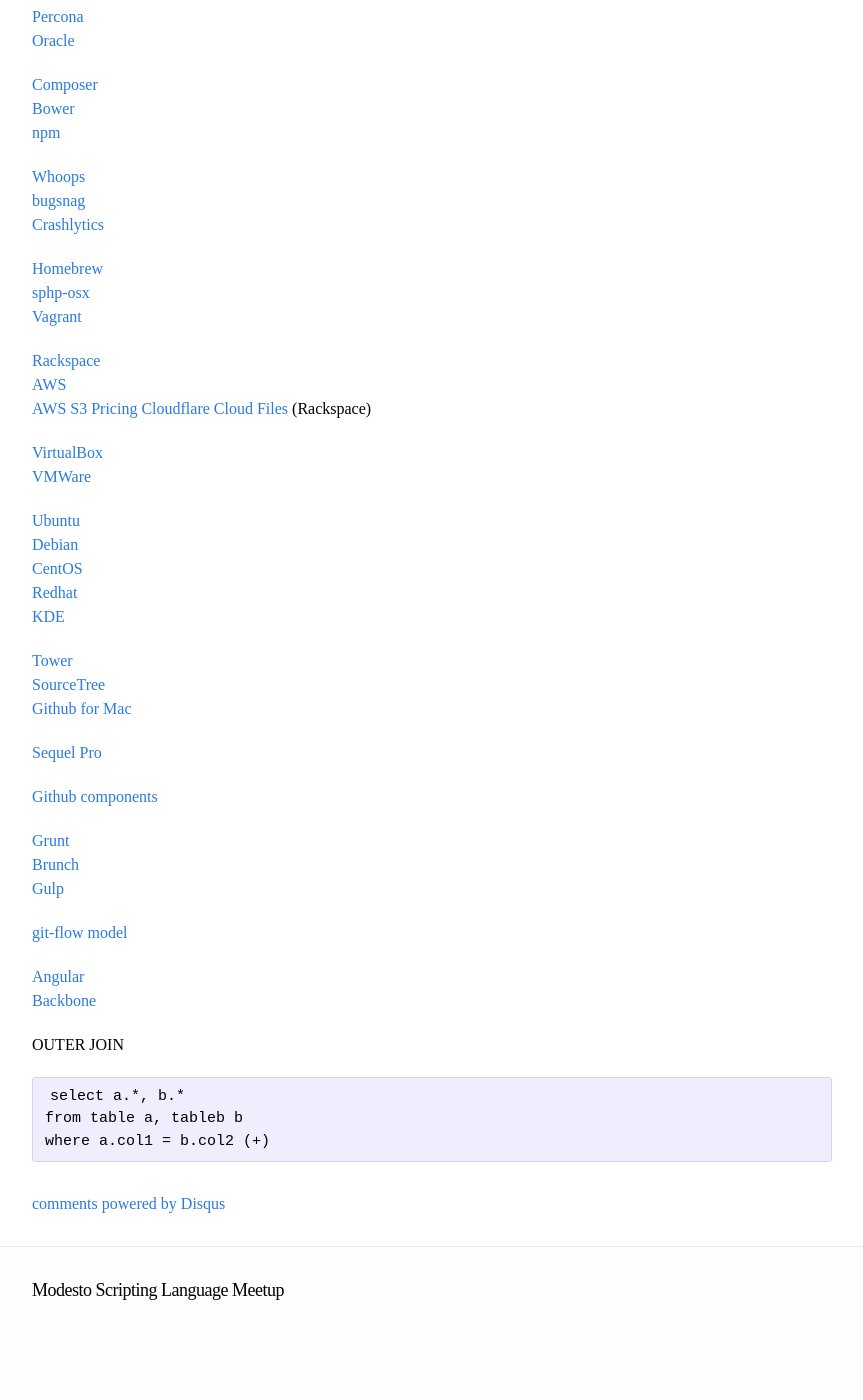
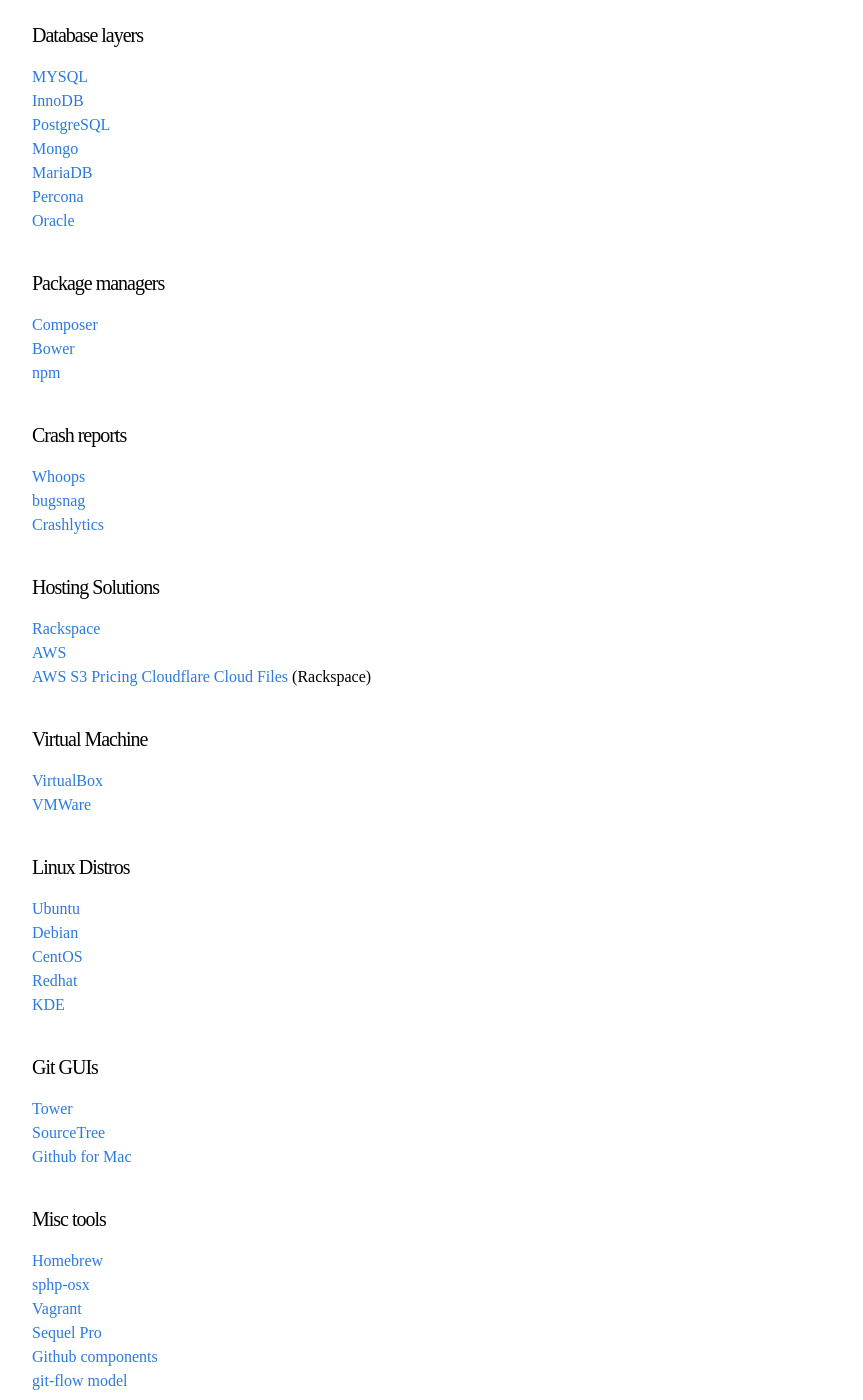
Before and after one commit to MSLM/mslm.github.io, a Jekyll site: the page built from _posts/2014-10-21-deployment-methodology-demonstrations.md, in a window 1280 px wide and 1400 px high, scrolled down 997 px. Shown: the whole window, without its empty margins (208-1071 px from the left). Built offline with Jekyll 4.4.1, drawn with Linux system fonts in a browser that asks for light colours; some web fonts are replaced; comment, search, counter and statistics services are not loaded; before the commit the page ends 2346 px from its top, so only the background shows below that; some of the changed text lies outside the part shown.

Commit message:
Added better headings, etc...

````diff
--- a/_posts/2014-10-21-deployment-methodology-demonstrations.md
+++ b/_posts/2014-10-21-deployment-methodology-demonstrations.md
@@ -9,18 +9,20 @@
 
 We discussed holding a hackathon ([event link](http://www.meetup.com/Modesto-Scripting-Language-Meetup/events/203495412)).
 
-"Show Notes":
+"Show Notes": (in the general order that we discussed them)
 
 #### Text Editors
 [Komodo](http://komodoide.com)
 [Sublime Text](http://www.sublimetext.com)
 [PYcharm](https://www.jetbrains.com/pycharm/)
 
+#### PHP Frameworks
 [CakePHP](http://cakephp.org/)
 [Laravel](http://laravel.com/)
 [Symfony](http://symfony.com/)
 [Magento](http://magento.com/)
 
+#### Deployment tools
 [Git hooks](http://githooks.com/) (post-receive hooks)
 [Capistrano](http://capistranorb.com/)
 [Rocketeer](http://rocketeer.autopergamene.eu/)
@@ -30,6 +32,7 @@
 [Puppet](http://puppetlabs.com/)
 [Salt](http://www.saltstack.com/)
 
+#### Database layers
 [MYSQL](http://www.mysql.com/)
 [InnoDB](http://en.wikipedia.org/wiki/InnoDB)
 [PostgreSQL](http://www.postgresql.org/)
@@ -38,53 +41,61 @@
 [Percona](http://www.percona.com/)
 [Oracle](https://www.oracle.com/database/index.html)
 
+#### Package managers
 [Composer](https://getcomposer.org/)
 [Bower](http://bower.io/)
 [npm](https://www.npmjs.org/)
 
+#### Crash reports
 [Whoops](http://filp.github.io/whoops/)
 [bugsnag](https://bugsnag.com/)
 [Crashlytics](https://try.crashlytics.com/)
 
-[Homebrew](http://brew.sh/)
-[sphp-osx](https://github.com/conradkleinespel/sphp-osx)
-[Vagrant](https://vagrantcloud.com/)
-
+#### Hosting Solutions
 [Rackspace](http://www.rackspace.com/)
 [AWS](http://aws.amazon.com/)
 [AWS S3 Pricing](http://aws.amazon.com/s3/pricing/)
 [Cloudflare](https://www.cloudflare.com/)
 [Cloud Files](http://www.rackspace.com/cloud/files/) (Rackspace)
 
+#### Virtual Machine
 [VirtualBox](https://www.virtualbox.org/)
 [VMWare](http://www.vmware.com/)
 
+#### Linux Distros
 [Ubuntu](http://www.ubuntu.com/)
 [Debian](https://www.debian.org/)
 [CentOS](http://www.centos.org/)
 [Redhat](http://www.redhat.com/)
 [KDE](https://www.kde.org/)
 
+#### Git GUIs
 [Tower](http://www.git-tower.com/)
 [SourceTree](http://www.sourcetreeapp.com/)
 [Github for Mac](https://mac.github.com/)
 
+#### Misc tools
+[Homebrew](http://brew.sh/)
+[sphp-osx](https://github.com/conradkleinespel/sphp-osx)
+[Vagrant](https://vagrantcloud.com/)
 [Sequel Pro](http://www.sequelpro.com/)
+[Github components](https://github.com/components)
+[git-flow model](http://nvie.com/posts/a-successful-git-branching-model/)
 
-[Github components](https://github.com/components)
-
+#### Build tools
 [Grunt](http://gruntjs.com/)
 [Brunch](http://brunch.io/)
 [Gulp](http://gulpjs.com/)
 
-[git-flow model](http://nvie.com/posts/a-successful-git-branching-model/)
-
+#### JavaScript frameworks
 [Angular](https://angularjs.org/)
 [Backbone](http://backbonejs.org/)
 
+<!--
 OUTER JOIN
 ```oracle
 select a.*, b.*
 from table a, tableb b
 where a.col1 = b.col2 (+)
 ```
+-->
````
